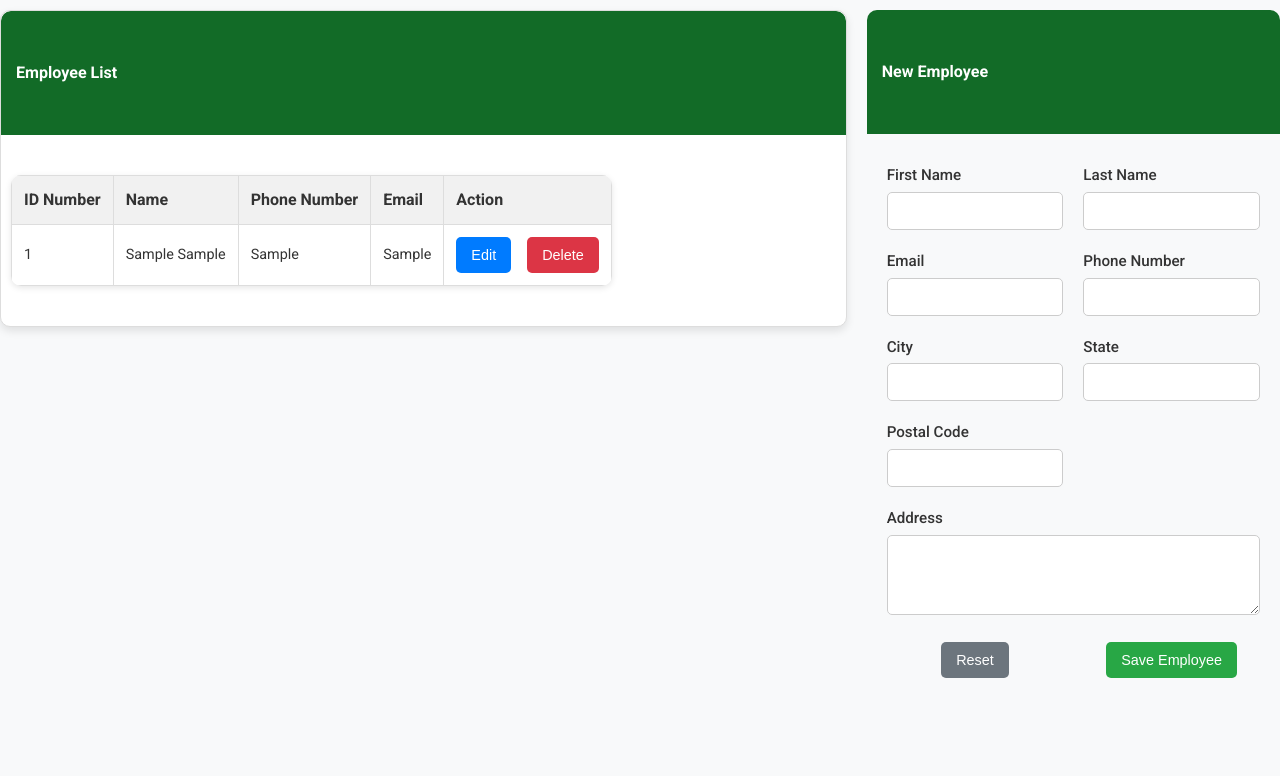
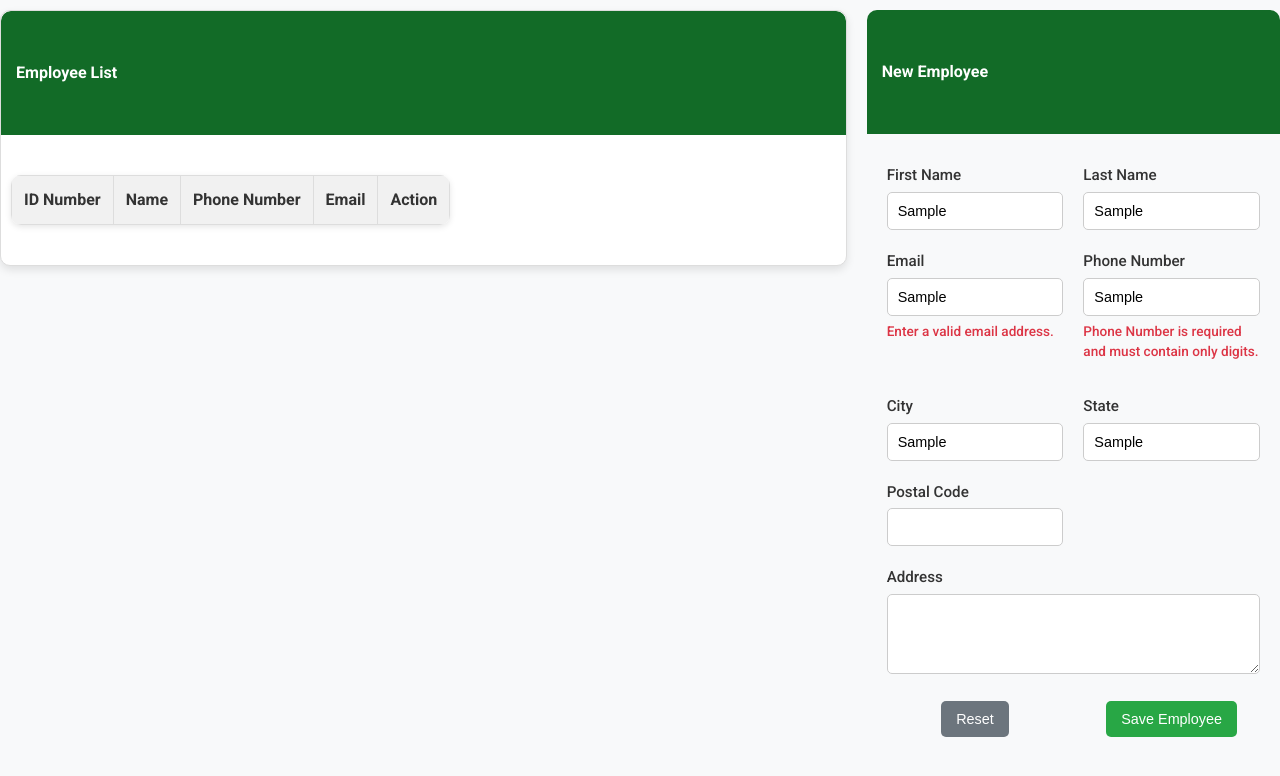
Before and after one commit to ArnaudHalvick/angular-18-crud, an Angular app: page / in a window 1280 px wide. Both pictures are taken after typing "Sample", "Sample", "Sample", "Sample", "Sample", "Sample" into the empty fields and a click on the button "Save Employee". Shown: the top 776 px of the page. Built offline with nearby package versions, Linux system fonts and the light colour scheme.

Commit message:
Add basic validators

```diff
--- a/src/app/app.component.css
+++ b/src/app/app.component.css
@@ -186,6 +186,14 @@ textarea {
   gap: 10px; /* Space between buttons */
 }
 
+/* Error Styles */
+.error {
+  color: #dc3545; /* Red for errors */
+  font-size: 0.85rem;
+  margin-top: 5px;
+  font-weight: 500;
+}
+
 /* Responsive Design */
 @media (max-width: 768px) {
   .col-8,
--- a/src/app/app.component.html
+++ b/src/app/app.component.html
@@ -52,52 +52,121 @@
       <form [formGroup]="employeeForm">
         <div class="row">
           <div class="col-6">
-            <label for="">First Name</label>
+            <label for="firstName">First Name</label>
             <input
               type="text"
+              id="firstName"
               formControlName="firstName"
               class="form-control"
             />
+            @if (employeeForm.controls['firstName'].invalid &&
+            employeeForm.controls['firstName'].touched) {
+            <p class="error">
+              First Name is required and must be at least 2 characters.
+            </p>
+            }
           </div>
           <div class="col-6">
-            <label for="">Last Name</label>
+            <label for="lastName">Last Name</label>
             <input
               type="text"
+              id="lastName"
               formControlName="lastName"
               class="form-control"
             />
+            @if (employeeForm.controls['lastName'].invalid &&
+            employeeForm.controls['lastName'].touched) {
+            <p class="error">
+              Last Name is required and must be at least 2 characters.
+            </p>
+            }
           </div>
           <div class="col-6">
-            <label for="">Email</label>
-            <input type="text" formControlName="emailId" class="form-control" />
+            <label for="emailId">Email</label>
+            <input
+              type="text"
+              id="emailId"
+              formControlName="emailId"
+              class="form-control"
+            />
+            @if (employeeForm.controls['emailId'].invalid &&
+            employeeForm.controls['emailId'].touched) {
+            <p class="error">Enter a valid email address.</p>
+            }
           </div>
           <div class="col-6">
-            <label for="">Phone Number</label>
+            <label for="contactNo">Phone Number</label>
             <input
               type="text"
+              id="contactNo"
               formControlName="contactNo"
               class="form-control"
             />
+            @if (employeeForm.controls['contactNo'].invalid &&
+            employeeForm.controls['contactNo'].touched) {
+            <p class="error">
+              Phone Number is required and must contain only digits.
+            </p>
+            }
           </div>
           <div class="col-6">
-            <label for="">City</label>
-            <input type="text" formControlName="city" class="form-control" />
+            <label for="city">City</label>
+            <input
+              type="text"
+              id="city"
+              formControlName="city"
+              class="form-control"
+            />
+            @if (employeeForm.controls['city'].invalid &&
+            employeeForm.controls['city'].touched) {
+            <p class="error">
+              City is required and must be at least 3 characters.
+            </p>
+            }
           </div>
           <div class="col-6">
-            <label for="">State</label>
-            <input type="text" formControlName="state" class="form-control" />
+            <label for="state">State</label>
+            <input
+              type="text"
+              id="state"
+              formControlName="state"
+              class="form-control"
+            />
+            @if (employeeForm.controls['state'].invalid &&
+            employeeForm.controls['state'].touched) {
+            <p class="error">
+              State is required and must be at least 2 characters.
+            </p>
+            }
           </div>
           <div class="col-6">
-            <label for="">Postal Code</label>
+            <label for="postalCode">Postal Code</label>
             <input
               type="text"
+              id="postalCode"
               formControlName="postalCode"
               class="form-control"
             />
+            @if (employeeForm.controls['postalCode'].invalid &&
+            employeeForm.controls['postalCode'].touched) {
+            <p class="error">
+              Postal Code is required and must contain only digits.
+            </p>
+            }
           </div>
           <div class="col-12">
-            <label for="">Address</label>
-            <textarea formControlName="address" id="form-control"></textarea>
+            <label for="address">Address</label>
+            <textarea
+              id="address"
+              formControlName="address"
+              class="form-control"
+            ></textarea>
+            @if (employeeForm.controls['address'].invalid &&
+            employeeForm.controls['address'].touched) {
+            <p class="error">
+              Address is required and must be at least 5 characters.
+            </p>
+            }
           </div>
         </div>
         <div class="row">
--- a/src/app/app.component.ts
+++ b/src/app/app.component.ts
@@ -1,12 +1,17 @@
 import { Component } from '@angular/core';
-import { FormControl, FormGroup, ReactiveFormsModule } from '@angular/forms';
+import {
+  FormControl,
+  FormGroup,
+  ReactiveFormsModule,
+  Validators,
+} from '@angular/forms';
 import { EmployeeModel } from './model/Employee';
 
 @Component({
   selector: 'app-root',
   imports: [ReactiveFormsModule],
   templateUrl: './app.component.html',
-  styleUrls: ['./app.component.css'], // Fixed typo
+  styleUrls: ['./app.component.css'],
 })
 export class AppComponent {
   title = 'angular-18-crud';
@@ -19,31 +24,66 @@ export class AppComponent {
     this.loadEmployeeData();
   }
 
+  private isLocalStorageAvailable(): boolean {
+    return typeof window !== 'undefined' && typeof localStorage !== 'undefined';
+  }
+
   createForm(): FormGroup {
     return new FormGroup({
       employeeId: new FormControl(this.employeeObj.employeeId),
-      firstName: new FormControl(this.employeeObj.firstName),
-      lastName: new FormControl(this.employeeObj.lastName),
-      city: new FormControl(this.employeeObj.city),
-      state: new FormControl(this.employeeObj.state),
-      emailId: new FormControl(this.employeeObj.emailId),
-      contactNo: new FormControl(this.employeeObj.contactNo),
-      postalCode: new FormControl(this.employeeObj.postalCode),
-      address: new FormControl(this.employeeObj.address),
+      firstName: new FormControl(this.employeeObj.firstName, [
+        Validators.required,
+        Validators.minLength(2),
+      ]),
+      lastName: new FormControl(this.employeeObj.lastName, [
+        Validators.required,
+        Validators.minLength(2),
+      ]),
+      city: new FormControl(this.employeeObj.city, [
+        Validators.required,
+        Validators.minLength(3),
+      ]),
+      state: new FormControl(this.employeeObj.state, [
+        Validators.required,
+        Validators.minLength(2),
+      ]),
+      emailId: new FormControl(this.employeeObj.emailId, [
+        Validators.required,
+        Validators.email,
+      ]),
+      contactNo: new FormControl(this.employeeObj.contactNo, [
+        Validators.required,
+        Validators.pattern('^[0-9]+$'),
+      ]),
+      postalCode: new FormControl(this.employeeObj.postalCode, [
+        Validators.required,
+        Validators.pattern('^[0-9]+$'),
+      ]),
+      address: new FormControl(this.employeeObj.address, [
+        Validators.required,
+        Validators.minLength(5),
+      ]),
     });
   }
 
   loadEmployeeData(): void {
-    if (typeof localStorage !== 'undefined') {
+    if (this.isLocalStorageAvailable()) {
       const oldData = localStorage.getItem('EmpData');
       if (oldData !== null) {
         this.employeeList = JSON.parse(oldData);
       }
+    } else {
+      console.warn('LocalStorage is not available.');
     }
   }
 
   onSave(): void {
-    if (typeof localStorage !== 'undefined') {
+    if (this.employeeForm.invalid) {
+      alert('Please correct the form errors before saving.');
+      return;
+    }
+
+    if (this.isLocalStorageAvailable()) {
       const oldData = localStorage.getItem('EmpData');
       if (oldData !== null) {
         const parsedData = JSON.parse(oldData);
@@ -56,18 +96,18 @@ export class AppComponent {
         this.employeeList.unshift(this.employeeForm.value);
       }
       localStorage.setItem('EmpData', JSON.stringify(this.employeeList));
-
-      // Clear the form and reset the employeeId to 0
       this.clearForm();
+    } else {
+      console.warn('LocalStorage is not available.');
     }
   }
 
   clearForm(): void {
-    this.employeeForm.reset(); // Clear all fields
-    this.employeeForm.controls['employeeId'].setValue(0); // Reset employeeId to 1
+    this.employeeForm.reset();
+    this.employeeForm.controls['employeeId'].setValue(0);
   }
 
-  onEdit(item: EmployeeModel) {
+  onEdit(item: EmployeeModel): void {
     this.employeeForm.patchValue({
       employeeId: item.employeeId,
       firstName: item.firstName,
@@ -82,41 +122,36 @@ export class AppComponent {
   }
 
   onUpdate(): void {
+    if (this.employeeForm.invalid) {
+      alert('Please correct the form errors before updating.');
+      return;
+    }
+
     const updatedEmployee = this.employeeForm.value;
-
-    // Find the index of the employee to update
     const index = this.employeeList.findIndex(
       emp => emp.employeeId === updatedEmployee.employeeId
     );
 
     if (index !== -1) {
-      // Update the employee data in the list
       this.employeeList[index] = updatedEmployee;
-
-      // Save the updated list back to localStorage
-      if (typeof localStorage !== 'undefined') {
+      if (this.isLocalStorageAvailable()) {
         localStorage.setItem('EmpData', JSON.stringify(this.employeeList));
       }
-
-      // Clear the form and reset the employeeId
       this.clearForm();
     }
   }
 
   onDelete(employeeId: number): void {
-    // Confirm deletion with the user
     const confirmDelete = confirm(
       'Are you sure you want to delete this employee?'
     );
 
     if (confirmDelete) {
-      // Filter out the employee with the given ID
       this.employeeList = this.employeeList.filter(
         emp => emp.employeeId !== employeeId
       );
 
-      // Save the updated list back to localStorage
-      if (typeof localStorage !== 'undefined') {
+      if (this.isLocalStorageAvailable()) {
         localStorage.setItem('EmpData', JSON.stringify(this.employeeList));
       }
 
```
